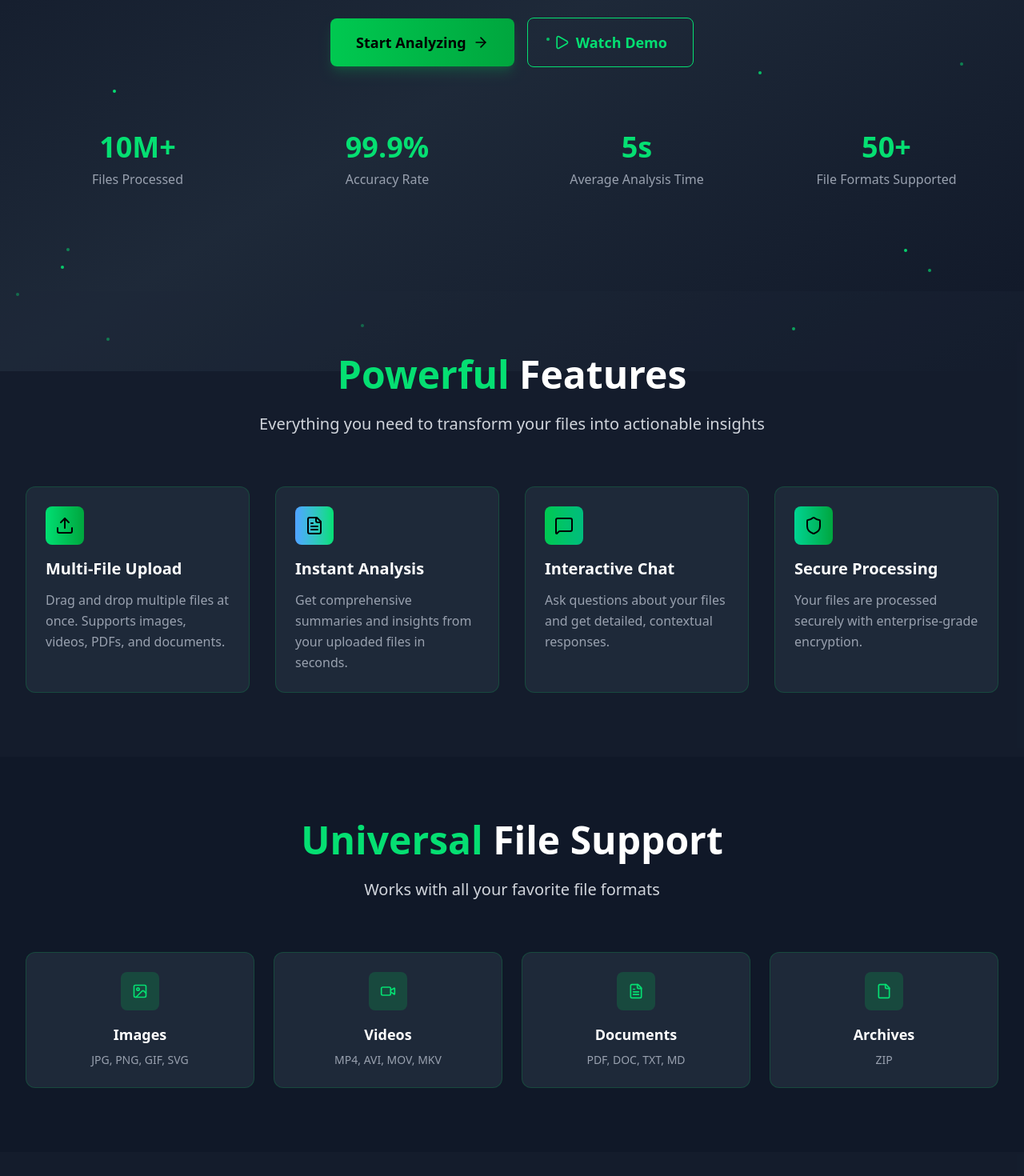
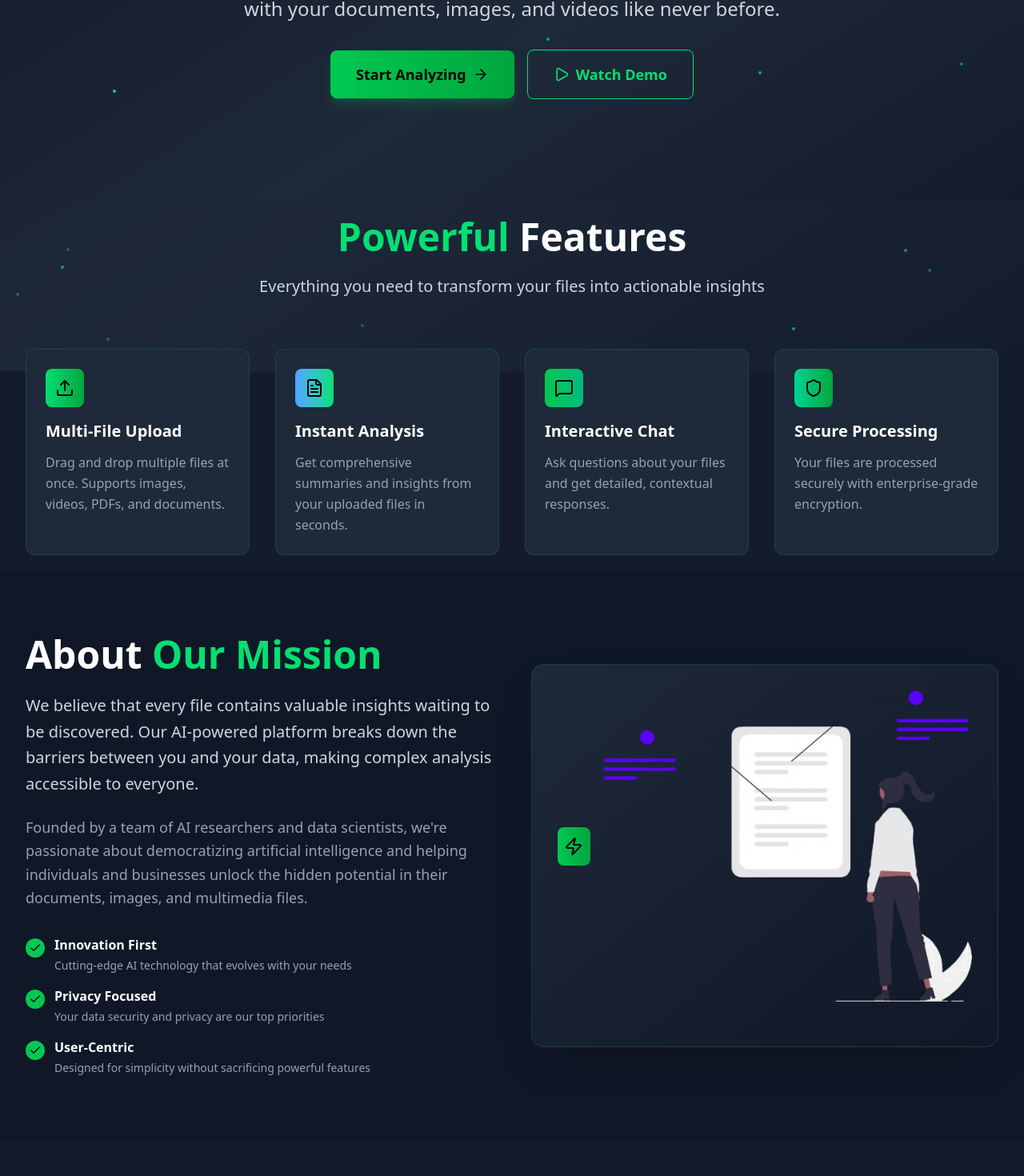
Before and after one commit to KriishChheda/TSEC, a React (Vite) app: page / in a window 1280 px wide. Shown: the part 336-1806 px from the top of the page at 80% size. Built offline with nearby package versions, Linux system fonts and the light colour scheme.

Commit message:
Made changes in the landing page

```diff
--- a/src/App.jsx
+++ b/src/App.jsx
@@ -4,6 +4,7 @@ import AuthPage from './components/AuthPage'
 import Navbar from './components/Navbar';
 import ChatComponent from './components/ChatComponent';
 import LandingPage from './components/LandingPage';
+import Footer from './components/Footer';
 function App() {
   return (
     <>
@@ -13,6 +14,7 @@ function App() {
         <Route path="/auth" element={<AuthPage />} />
         <Route path="/chat" element={<ChatComponent />} />
       </Routes>
+      <Footer />
     </>
   )
 }
--- a/src/components/AuthPage.jsx
+++ b/src/components/AuthPage.jsx
@@ -1,8 +1,10 @@
 import React, { useState } from 'react';
 import { Eye, EyeOff, Mail, Lock, User, ArrowLeft, CheckCircle } from 'lucide-react';
 import image from '../assets/image.png';
+import { useNavigate } from 'react-router-dom';
 
 const AuthPage = () => {
+  const navigate = useNavigate();
   const [isLogin, setIsLogin] = useState(true); // true -> login page renders , false -> signup page renders
   const [showPassword, setShowPassword] = useState(false); // true-> we'r showing the password , false -> we're not showing
   const [showConfirmPassword, setShowConfirmPassword] = useState(false);
@@ -109,7 +111,7 @@ const AuthPage = () => {
   };
 
   const goBack = () => {
-    // navigate("/");
+    navigate("/");
     console.log("Navigate back to home");
   };
 
@@ -128,12 +130,10 @@ const AuthPage = () => {
 
       {/* Left side - Image space */}
       <div className="hidden lg:flex lg:w-1/2 relative z-10">
-        {/* This is where you can add your images */}
         <div className="w-full h-full flex items-center justify-center bg-black bg-opacity-50">
           <div className="text-center p-8">
-            {/* Placeholder for your images */}
             <div className="w-96 h-96 bg-black bg-opacity-20 backdrop-blur-lg rounded-3xl flex items-center justify-center mb-6">
-              <div className="text-gray-600 text-lg font-medium">
+              <div className="text-black text-lg font-medium">
                 <img src={image} alt="description" />
               </div>
             </div>
--- a/src/components/ChatComponent.jsx
+++ b/src/components/ChatComponent.jsx
@@ -4,7 +4,7 @@ import { Send, Upload, ChevronLeft, ChevronRight, FileText, Image, Video, File,
 const ChatComponent = () => {
   const [messages, setMessages] = useState([]);
   const [inputText, setInputText] = useState('');
-  const [chatHistory, setChatHistory] = useState([
+  const [chatHistory] = useState([
     { id: 1, title: 'Document Analysis', timestamp: '2024-01-15' },
     { id: 2, title: 'Image Processing', timestamp: '2024-01-14' },
     { id: 3, title: 'File Summary Chat', timestamp: '2024-01-13' }
--- /dev/null
+++ b/src/components/Footer.jsx
@@ -0,0 +1,29 @@
+import React from 'react'
+import {FileText,ArrowRight} from 'lucide-react';
+// import { useNavigate } from 'react-router-dom';
+
+function Footer() {
+    // const navigate = useNavigate();
+  return (
+    <div>
+      <footer className="relative z-10 bg-gray-800/80 border-t border-green-500/20">
+        <div className="max-w-7xl mx-auto px-4 sm:px-6 lg:px-8 py-5">
+          <div className="grid md:grid-cols-4 gap-8 mb-12">
+            {/* Brand Section */}
+            <div className="md:col-span-1">
+              <div className="flex items-center space-x-2 mb-4">
+                <div className="w-10 h-10 bg-gradient-to-r from-green-400 to-green-600 rounded-lg flex items-center justify-center">
+                  <FileText className="w-6 h-6 text-black" />
+                </div>
+                <span className="text-2xl font-bold text-green-400">FileChat AI</span>
+              </div>
+
+            </div>
+          </div>
+        </div>
+      </footer>
+    </div>
+  )
+}
+
+export default Footer
--- a/src/components/LandingPage.jsx
+++ b/src/components/LandingPage.jsx
@@ -1,11 +1,10 @@
 import React, { useState, useEffect } from 'react';
 import { Upload, FileText, Image, Video, File, MessageSquare, Zap, Shield, ArrowRight, Play, Check } from 'lucide-react';
 import { useNavigate } from 'react-router-dom';
-
+import image2 from '../assets/image2.png';
 const LandingPage = () => {
   const navigate = useNavigate();
   const [isVisible, setIsVisible] = useState({});
-//   const [activeFeature, setActiveFeature] = useState(0);
 
   useEffect(() => {
     const observer = new IntersectionObserver(
@@ -56,19 +55,12 @@ const LandingPage = () => {
   const supportedFormats = [
     { icon: <Image className="w-5 h-5" />, name: "Images", formats: "JPG, PNG, GIF, SVG" },
     { icon: <Video className="w-5 h-5" />, name: "Videos", formats: "MP4, AVI, MOV, MKV" },
-    { icon: <FileText className="w-5 h-5" />, name: "Documents", formats: "PDF, DOC, TXT, MD" },
+    { icon: <FileText className="w-5 h-5" />, name: "Documents", formats: "PDF, DOC, TXT" },
     { icon: <File className="w-5 h-5" />, name: "Archives", formats: "ZIP" }
   ];
 
-  const stats = [
-    { number: "10M+", label: "Files Processed" },
-    { number: "99.9%", label: "Accuracy Rate" },
-    { number: "5s", label: "Average Analysis Time" },
-    { number: "50+", label: "File Formats Supported" }
-  ];
-
   return (
-    <div className="min-h-screen bg-gray-900 text-white overflow-hidden ">
+    <div className="min-h-screen bg-gray-900 text-white overflow-hidden pt-10">
       {/* Animated Background */}
       <div className="fixed inset-0 z-0">
         <div className="absolute inset-0 bg-gradient-to-br from-gray-900 via-gray-800 to-gray-900"></div>
@@ -109,7 +101,7 @@ const LandingPage = () => {
                 images, and videos like never before.
               </p>
               <div className="flex flex-col sm:flex-row gap-4 justify-center items-center">
-                <button className="group bg-gradient-to-r from-green-500 to-green-600 text-black px-8 py-4 rounded-lg font-bold text-lg hover:from-green-400 hover:to-green-500 transition-all shadow-lg shadow-green-500/20 flex items-center space-x-2" onClick={()=> navigate('/chat')}>
+                <button className="group bg-gradient-to-r from-green-500 to-green-600 text-black px-8 py-4 rounded-lg font-bold text-lg hover:from-green-400 hover:to-green-500 transition-all shadow-lg shadow-green-500/20 flex items-center space-x-2" onClick={() => navigate('/chat')}>
                   <span>Start Analyzing</span>
                   <ArrowRight className="w-5 h-5 group-hover:translate-x-1 transition-transform" />
                 </button>
@@ -119,26 +111,12 @@ const LandingPage = () => {
                 </button>
               </div>
             </div>
-
-            {/* Stats */}
-            <div
-              className={`grid grid-cols-2 md:grid-cols-4 gap-8 mt-20 transition-all duration-1000 delay-300 ${isVisible.stats ? 'opacity-100 translate-y-0' : 'opacity-0 translate-y-10'}`}
-              id="stats"
-              data-animate
-            >
-              {stats.map((stat, index) => (
-                <div key={index} className="text-center">
-                  <div className="text-3xl md:text-4xl font-bold text-green-400 mb-2">{stat.number}</div>
-                  <div className="text-gray-400">{stat.label}</div>
-                </div>
-              ))}
-            </div>
           </div>
         </div>
       </section>
 
       {/* Features Section */}
-      <section id="features" className="relative z-10 py-20 bg-gray-800/30">
+      <section id="features" className="relative z-10 py-5 bg-gray-800/30">
         <div className="max-w-7xl mx-auto px-4 sm:px-6 lg:px-8">
           <div
             className={`text-center mb-16 transition-all duration-1000 ${isVisible.featuresTitle ? 'opacity-100 translate-y-0' : 'opacity-0 translate-y-10'}`}
@@ -173,8 +151,76 @@ const LandingPage = () => {
         </div>
       </section>
 
+      {/* About Us Section */}
+      <section id="about" className="relative z-10 py-20">
+        <div className="max-w-7xl mx-auto px-4 sm:px-6 lg:px-8">
+          <div className="grid lg:grid-cols-2 gap-12 items-center">
+            {/* Left Column - Content */}
+            <div
+              className={`transition-all duration-1000 ${isVisible.aboutContent ? 'opacity-100 translate-x-0' : 'opacity-0 -translate-x-10'}`}
+              id="aboutContent"
+              data-animate
+            >
+              <h2 className="text-4xl md:text-5xl font-bold mb-6">
+                About <span className="text-green-400">Our Mission</span>
+              </h2>
+              <p className="text-xl text-gray-300 mb-6 leading-relaxed">
+                We believe that every file contains valuable insights waiting to be discovered.
+                Our AI-powered platform breaks down the barriers between you and your data,
+                making complex analysis accessible to everyone.
+              </p>
+              <p className="text-lg text-gray-400 mb-8 leading-relaxed">
+                Founded by a team of AI researchers and data scientists, we're passionate about
+                democratizing artificial intelligence and helping individuals and businesses
+                unlock the hidden potential in their documents, images, and multimedia files.
+              </p>
+
+              {/* Key Values */}
+              <div className="space-y-4">
+                {[
+                  { title: "Innovation First", desc: "Cutting-edge AI technology that evolves with your needs" },
+                  { title: "Privacy Focused", desc: "Your data security and privacy are our top priorities" },
+                  { title: "User-Centric", desc: "Designed for simplicity without sacrificing powerful features" }
+                ].map((value, index) => (
+                  <div key={index} className="flex items-start space-x-3">
+                    <div className="w-6 h-6 bg-green-500 rounded-full flex items-center justify-center flex-shrink-0 mt-1">
+                      <Check className="w-4 h-4 text-black" />
+                    </div>
+                    <div>
+                      <h4 className="font-bold text-white mb-1">{value.title}</h4>
+                      <p className="text-gray-400 text-sm">{value.desc}</p>
+                    </div>
+                  </div>
+                ))}
+              </div>
+            </div>
+
+            {/* Right Column - Visual Element */}
+            <div
+              className={`transition-all duration-1000 delay-300 ${isVisible.aboutVisual ? 'opacity-100 translate-x-0' : 'opacity-0 translate-x-10'}`}
+              id="aboutVisual"
+              data-animate
+            >
+              <div className="relative">
+                {/* Main Card */}
+                <div className="bg-gradient-to-br from-gray-800 to-gray-900 rounded-2xl p-8 border border-green-500/20 shadow-2xl">
+                  <div className="flex items-center space-x-4 mb-6">
+                    <div className="w-12 h-12 bg-gradient-to-r from-green-500 to-green-600 rounded-lg flex items-center justify-center">
+                      <Zap className="w-6 h-6 text-black" />
+                    </div>
+                    <div>
+                        <img src={image2} alt="" />
+                    </div>
+                  </div>
+                </div>
+              </div>
+            </div>
+          </div>
+        </div>
+      </section>
+
       {/* Supported Formats */}
-      <section className="relative z-10 py-20">
+      <section className="relative z-10 py-20 bg-gray-800/30">
         <div className="max-w-7xl mx-auto px-4 sm:px-6 lg:px-8">
           <div
             className={`text-center mb-16 transition-all duration-1000 ${isVisible.formatsTitle ? 'opacity-100 translate-y-0' : 'opacity-0 translate-y-10'}`}
@@ -210,7 +256,7 @@ const LandingPage = () => {
       </section>
 
       {/* How It Works */}
-      <section id="how-it-works" className="relative z-10 py-20 bg-gray-800/30">
+      <section id="how-it-works" className="relative z-10 py-20">
         <div className="max-w-7xl mx-auto px-4 sm:px-6 lg:px-8">
           <div
             className={`text-center mb-16 transition-all duration-1000 ${isVisible.howTitle ? 'opacity-100 translate-y-0' : 'opacity-0 translate-y-10'}`}
@@ -247,7 +293,7 @@ const LandingPage = () => {
       </section>
 
       {/* CTA Section */}
-      <section className="relative z-10 py-20">
+      <section className="relative z-10 py-20 bg-gray-800/30">
         <div className="max-w-4xl mx-auto px-4 sm:px-6 lg:px-8 text-center">
           <div
             className={`transition-all duration-1000 ${isVisible.cta ? 'opacity-100 translate-y-0' : 'opacity-0 translate-y-10'}`}
@@ -260,27 +306,13 @@ const LandingPage = () => {
             <p className="text-xl text-gray-300 mb-8">
               Join thousands of users who are already getting insights from their files with AI
             </p>
-            <button className="group bg-gradient-to-r from-green-500 to-green-600 text-black px-10 py-4 rounded-lg font-bold text-xl hover:from-green-400 hover:to-green-500 transition-all shadow-lg shadow-green-500/20 flex items-center space-x-2 mx-auto" onClick={()=> navigate('/chat')}>
+            <button className="group bg-gradient-to-r from-green-500 to-green-600 text-black px-10 py-4 rounded-lg font-bold text-xl hover:from-green-400 hover:to-green-500 transition-all shadow-lg shadow-green-500/20 flex items-center space-x-2 mx-auto" onClick={() => navigate('/chat')}>
               <span>Get Started Free</span>
               <ArrowRight className="w-6 h-6 group-hover:translate-x-1 transition-transform" />
             </button>
           </div>
         </div>
       </section>
-
-      {/* Footer */}
-      <footer className="relative z-10 bg-gray-800 border-t border-green-500/20 py-12">
-        <div className="max-w-7xl mx-auto px-4 sm:px-6 lg:px-8">
-          <div className="flex flex-col md:flex-row justify-between items-center">
-            <div className="flex items-center space-x-2 mb-4 md:mb-0">
-              <div className="w-8 h-8 bg-gradient-to-r from-green-400 to-green-600 rounded-lg flex items-center justify-center">
-                <FileText className="w-5 h-5 text-black" />
-              </div>
-              <span className="text-xl font-bold text-green-400">FileChat AI</span>
-            </div>
-          </div>
-        </div>
-      </footer>
     </div>
   );
 };
--- a/src/components/Navbar.jsx
+++ b/src/components/Navbar.jsx
@@ -20,7 +20,7 @@ const Navbar = () => {
             <div className="w-8 h-8 bg-gradient-to-r from-green-400 to-green-600 rounded-lg flex items-center justify-center">
               <FileText className="w-5 h-5 text-black" />
             </div>
-            <span className="text-xl font-bold text-green-400">FileChat AI</span>
+            <span className="text-xl font-bold text-green-400" onClick={()=>navigate('/')}>FileChat AI</span>
           </div>
 
           {/* Desktop Menu */}
```
Also changed, not shown: src/assets/image2.png.
